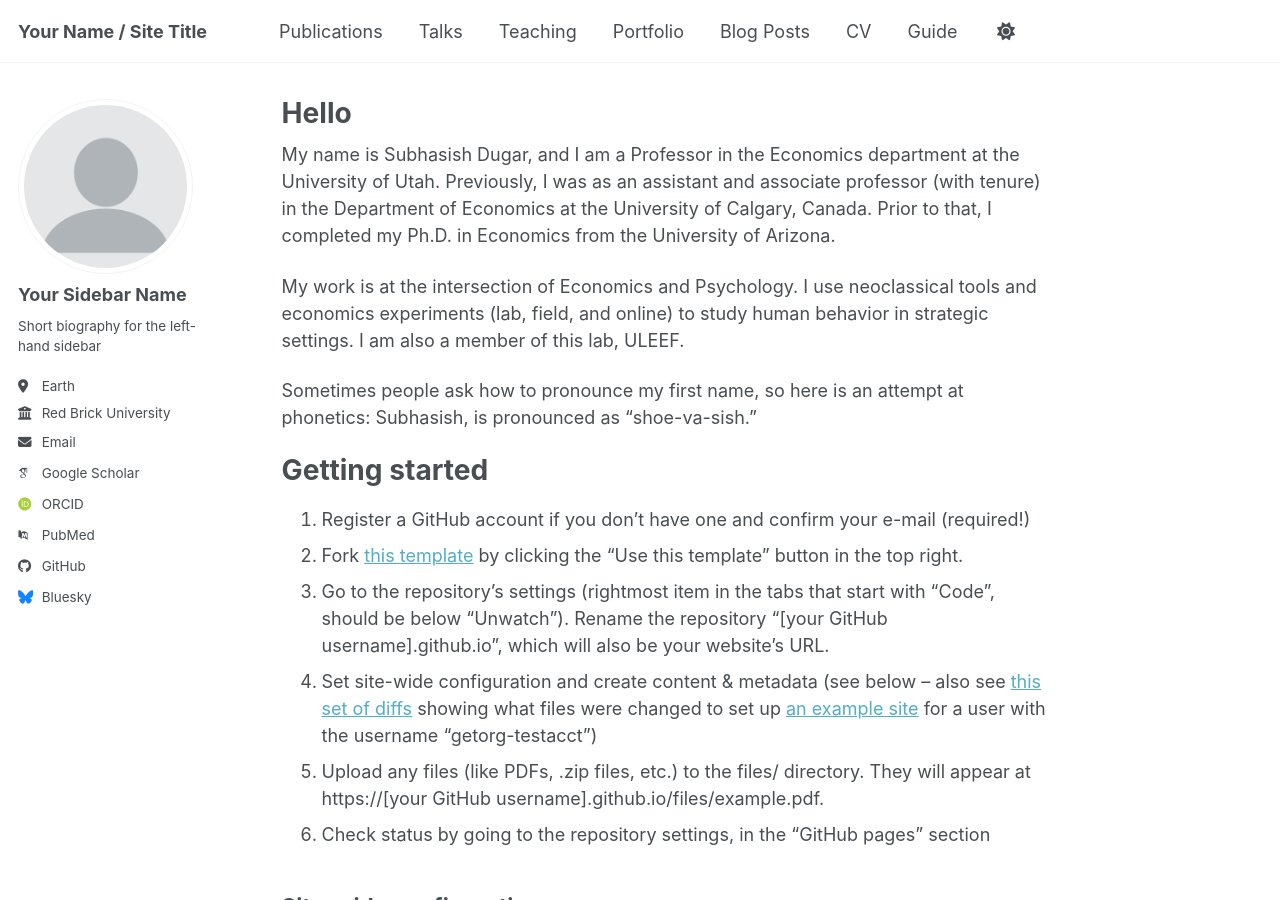
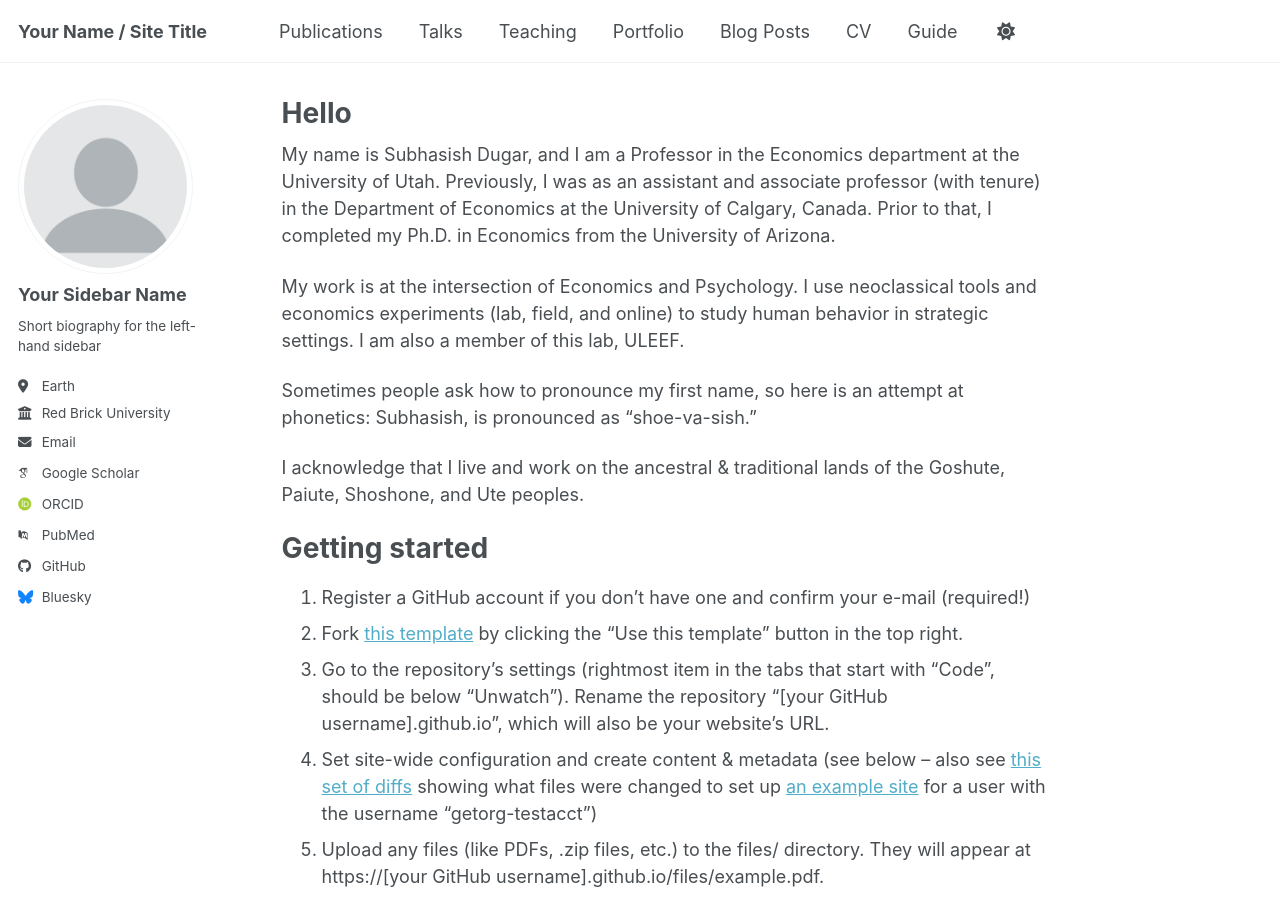
Before and after one commit to subhasishd/subhasishd.github.io, a Jekyll site: the page built from _pages/about.md, in a window 1280 px wide and 900 px high. Built offline with Jekyll 4.4.1, drawn with Linux system fonts in a browser that asks for light colours; some web fonts are replaced; a script bundle is joined from its source files by our own code; library files that are not in the unit come from our copies.

Commit message:
Update about.md

```diff
--- a/_pages/about.md
+++ b/_pages/about.md
@@ -13,7 +13,7 @@
 
 Sometimes people ask how to pronounce my first name, so here is an attempt at phonetics: Subhasish, is pronounced as "shoe-va-sish."
 
-
+I acknowledge that I live and work on the ancestral & traditional lands of the Goshute, Paiute, Shoshone, and Ute peoples.
 
 Getting started
 ======
```
